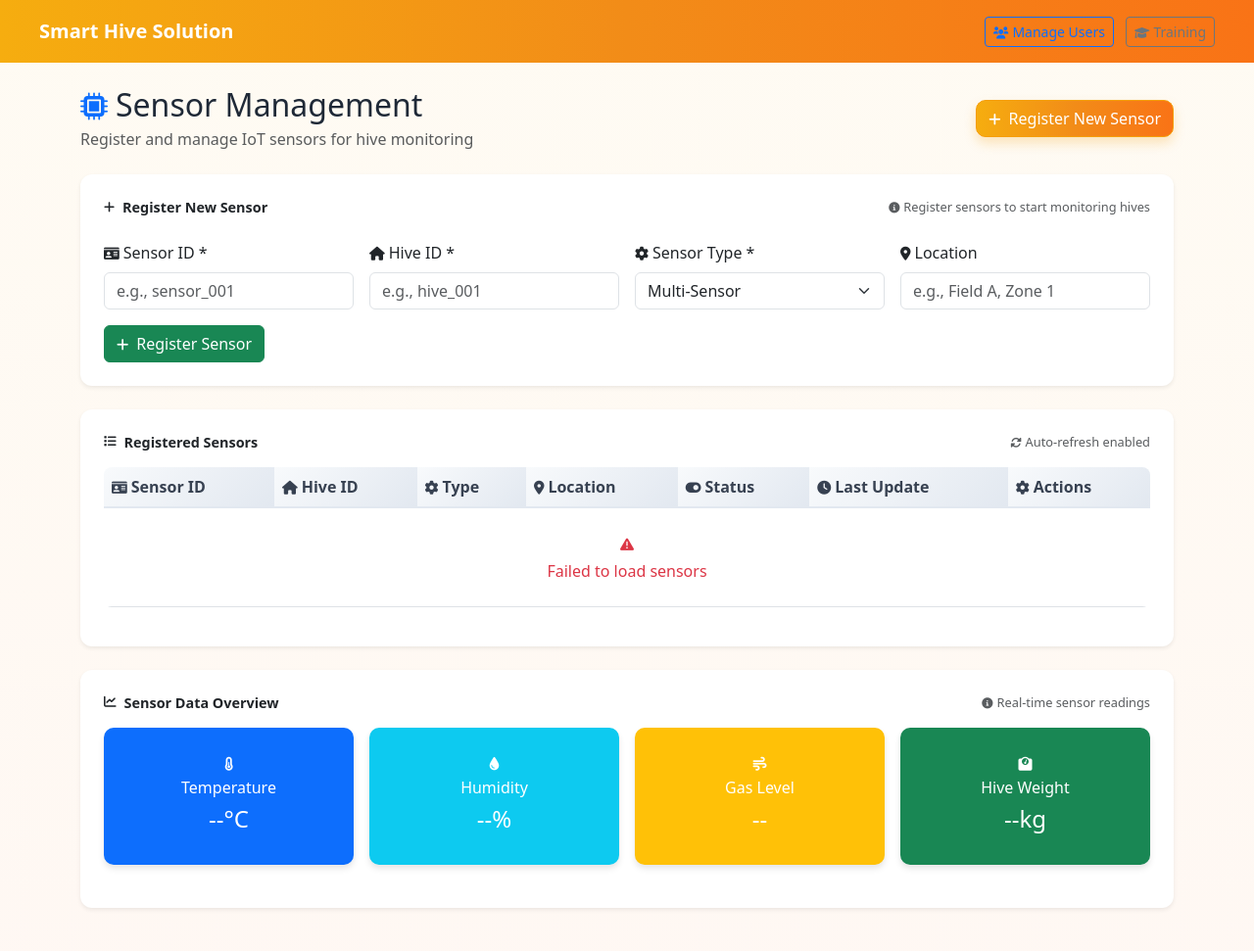
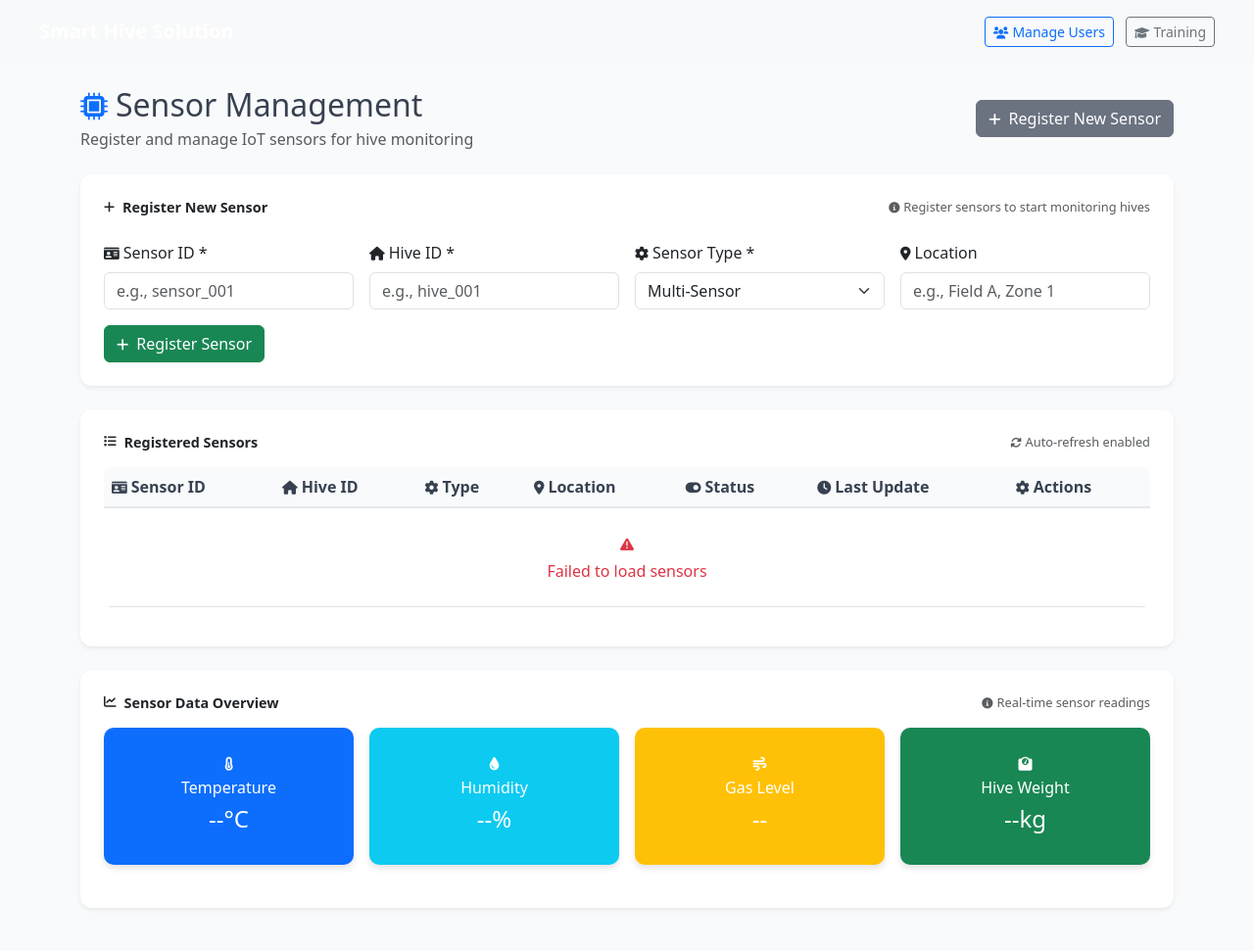
Before and after one commit to manzibahizi/smarthive, a PHP site: page /admin-sensors.html in a window 1280 px wide. Shown: the whole page at 98% size. Run offline with PHP 8.4, Linux system fonts and the light colour scheme.

Commit message:
Reduce brightness and remove shiny elements - use muted color scheme

```diff
--- a/public/css/style.css
+++ b/public/css/style.css
@@ -4,41 +4,40 @@
     align-items: stretch;
 }
 
-/* Bee theme variables */
+/* Muted theme variables */
 :root {
-    --bee-yellow: #f6ad0f;
-    --bee-amber: #f59e0b;
-    --bee-orange: #f28c18;
-    --bee-orange-2: #f97316;
-    --bee-dark: #111827;
-    --bee-dark-2: #1f2937;
-    --gradient: linear-gradient(90deg, #f6ad0f 0%, #f28c18 50%, #f97316 100%);
+    --primary-color: #6b7280;
+    --secondary-color: #9ca3af;
+    --accent-color: #4b5563;
+    --dark-color: #374151;
+    --darker-color: #1f2937;
+    --light-bg: #f9fafb;
+    --border-color: #d1d5db;
 }
 
 /* Global look and feel */
 body {
-    background: linear-gradient(180deg, rgba(246,173,15,0.05) 0%, rgba(249,115,22,0.05) 100%);
-    color: #1f2937;
+    background: var(--light-bg);
+    color: var(--dark-color);
     -webkit-font-smoothing: antialiased;
     -moz-osx-font-smoothing: grayscale;
 }
 
 .login-bg {
-    background: linear-gradient(135deg, var(--bee-dark) 0%, var(--bee-dark-2) 100%);
+    background: var(--darker-color);
 }
 
 .btn-primary {
-    background-image: var(--gradient);
-    background-color: var(--bee-amber);
-    border-color: var(--bee-amber);
-    border-radius: 10px;
-    box-shadow: 0 6px 12px rgba(245, 158, 11, 0.25);
+    background-color: var(--primary-color);
+    border-color: var(--primary-color);
+    border-radius: 6px;
+    box-shadow: none;
 }
 
 .btn-primary:hover {
-    background-color: #f59e0b;
-    border-color: #d97706;
-    transform: translateY(-1px);
+    background-color: var(--accent-color);
+    border-color: var(--accent-color);
+    transform: none;
     transition: all .15s ease-in-out;
 }
 
@@ -221,13 +220,13 @@
 }
 
 .card:hover {
-    box-shadow: 0 10px 18px rgba(17, 24, 39, 0.12);
-    transform: translateY(-2px);
+    box-shadow: 0 4px 8px rgba(17, 24, 39, 0.08);
+    transform: none;
 }
 
 .navbar {
     padding: 12px 16px;
-    background: var(--gradient);
+    background: var(--primary-color);
     color: #fff;
 }
 
@@ -429,23 +428,23 @@
 }
 
 .table thead th {
-    background: linear-gradient(135deg, #f8fafc 0%, #e2e8f0 100%);
-    border-bottom: 2px solid #e2e8f0;
+    background: #f9fafb;
+    border-bottom: 2px solid #e5e7eb;
     font-weight: 600;
     color: #374151;
 }
 
 /* Status badges */
 .badge.bg-success {
-    background: linear-gradient(135deg, #10b981 0%, #059669 100%) !important;
+    background: #6b7280 !important;
 }
 
 .badge.bg-warning {
-    background: linear-gradient(135deg, #f59e0b 0%, #d97706 100%) !important;
+    background: #9ca3af !important;
 }
 
 .badge.bg-danger {
-    background: linear-gradient(135deg, #ef4444 0%, #dc2626 100%) !important;
+    background: #4b5563 !important;
 }
 
 /* Professional loading states */
```
Also changed, not shown: other parts of public/css/style.css (+27 -27 lines).
